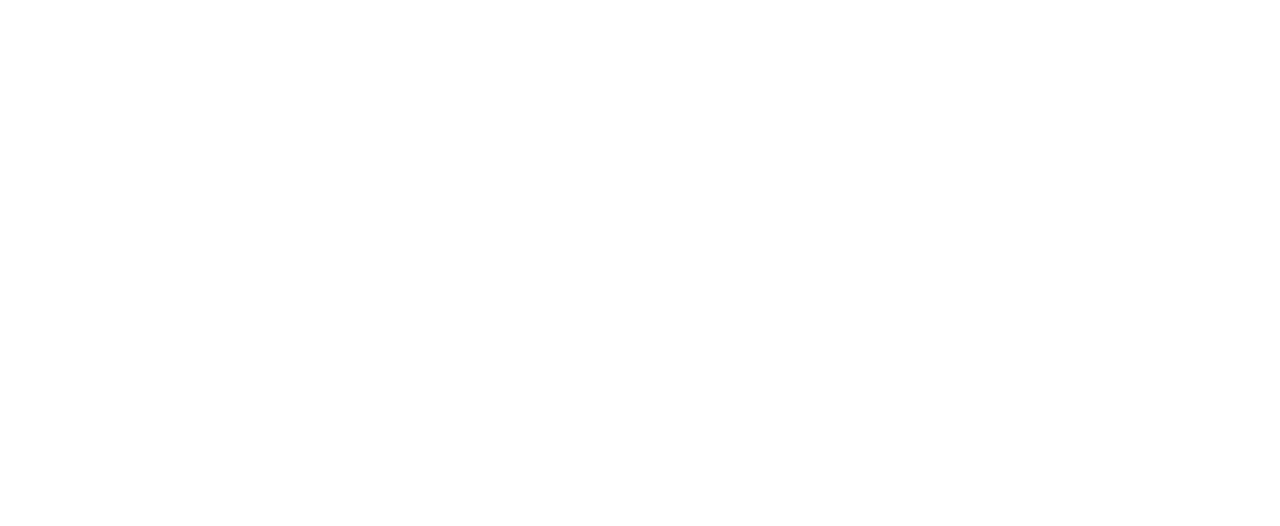
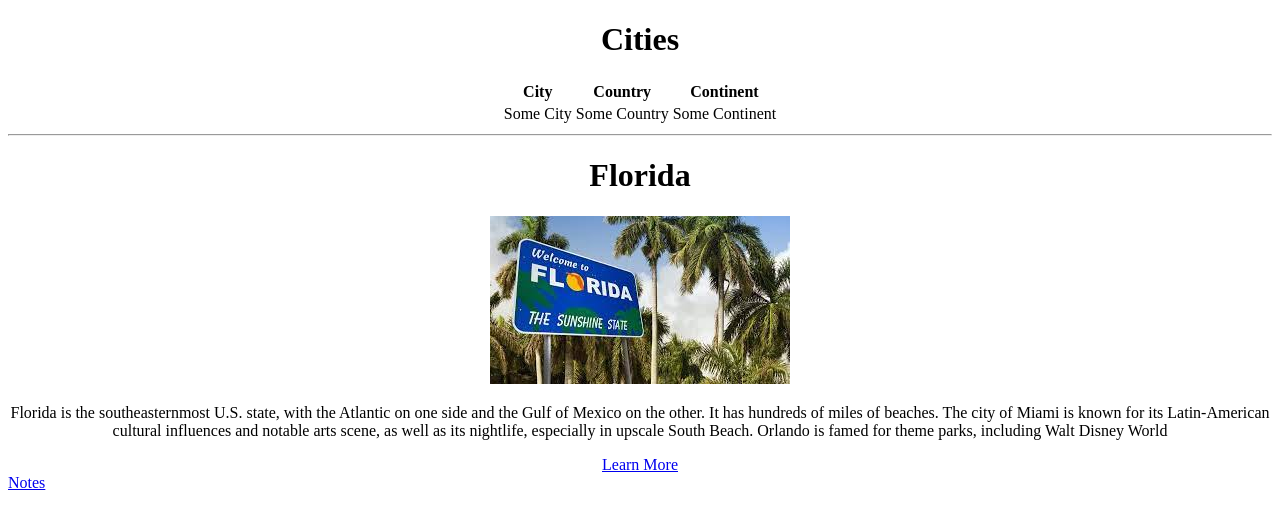
Before and after one commit to UsmanKarim08/Web-Development--ED, a plain HTML site: page index.html in a window 1280 px wide. Drawn offline with Linux system fonts and the light colour scheme.

Commit message:
commit 2

```diff
--- a/index.html
+++ b/index.html
@@ -6,6 +6,32 @@
     <title>Learning Web Development </title>
 </head>
 <body>
+    <header>
+        <center>
+        <h1>Cities</h1>
+        <table>
+            <tr>
+                <th>City</th>
+                <th>Country</th>
+                <th>Continent</th>
+            </tr>
+            <tr>
+                <td>Some City</td>
+                <td>Some Country</td>
+                <td>Some Continent</td>
+            </tr>
+        </table>
+        </center>
+        <hr>
+        <center>
+        <h1>Florida</h1>
+        <img src="./download.jpeg" alt=""  width="300px">
+        <p> Florida is the southeasternmost U.S. state, with the Atlantic on one side and the Gulf of Mexico on the other. It has hundreds of miles of beaches. The city of Miami is known for its Latin-American cultural influences and notable arts scene, as well as its nightlife, especially in upscale South Beach. Orlando is famed for theme parks, including Walt Disney World</p>
+        <a href="https://en.wikipedia.org/wiki/Florida">Learn More</a>
+    </center>
+    </header>
+    <a href="./notes.txt" download=""> Notes</a>
+
 
 </body>
 </html>
```
Also changed, not shown: download.jpeg (added), notes.txt (added).
